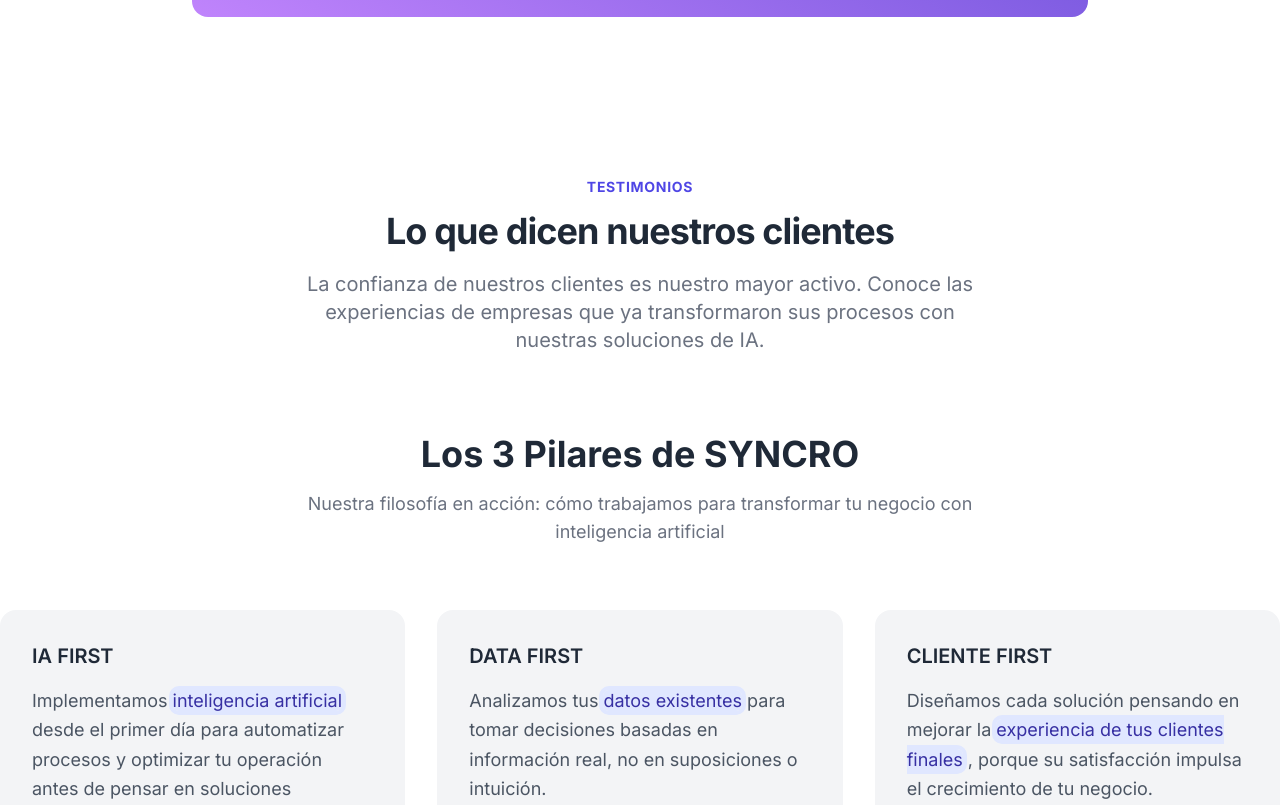
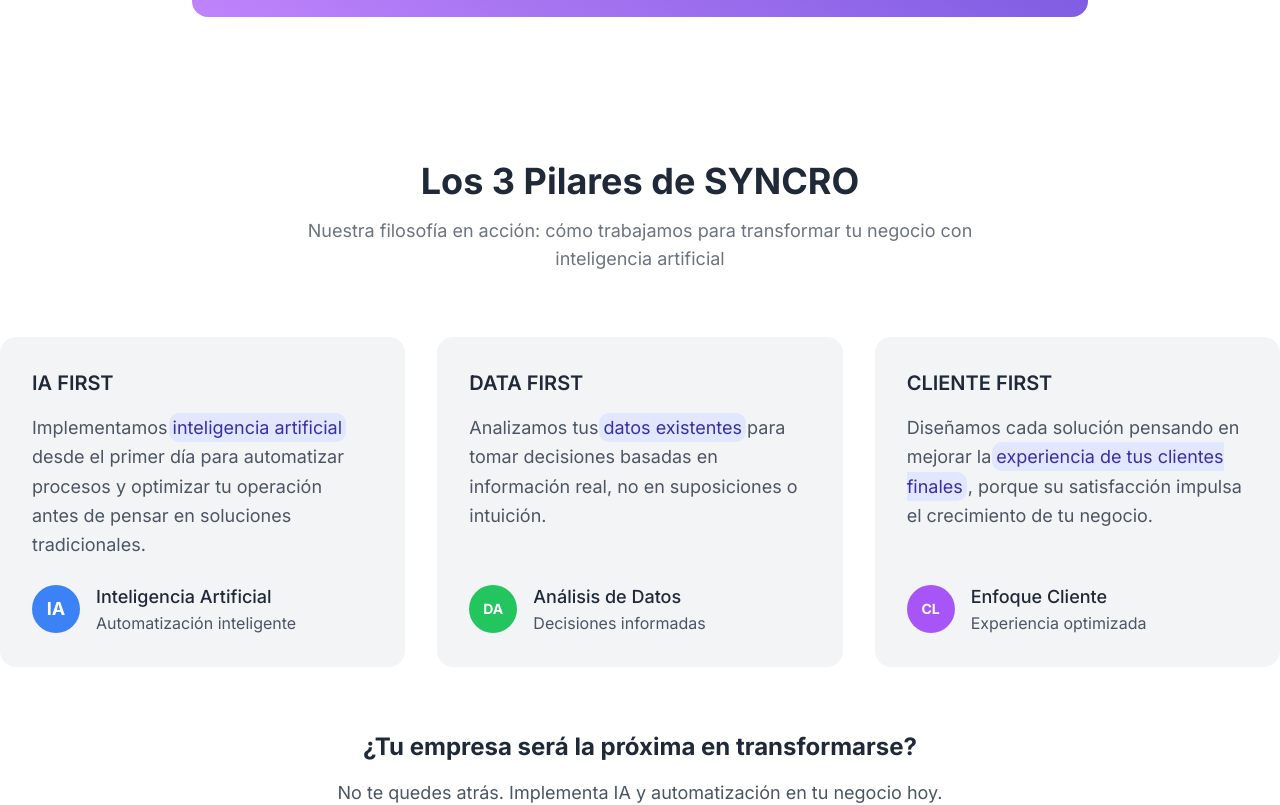
Before and after one commit to emiperaltaok/syncro-landing, a Next.js app: page / in a window 1280 px wide. Shown: the part 3598-4403 px from the top of the page. Built offline with nearby package versions, Linux system fonts and the light colour scheme.

Commit message:
elimine testimonio caso de exitos

```diff
--- a/src/app/page.tsx
+++ b/src/app/page.tsx
@@ -38,15 +38,6 @@
 
       <Video videoId="umTjswDOpA4" />
 
-      <SectionTitle
-        preTitle="Testimonios"
-        title="Lo que dicen nuestros clientes"
-      >
-        La confianza de nuestros clientes es nuestro mayor activo.
-        Conoce las experiencias de empresas que ya transformaron
-        sus procesos con nuestras soluciones de IA.
-      </SectionTitle>
-
       <Testimonials />
 
       <SectionTitle preTitle="FAQ" title="Preguntas Frecuentes">
```
